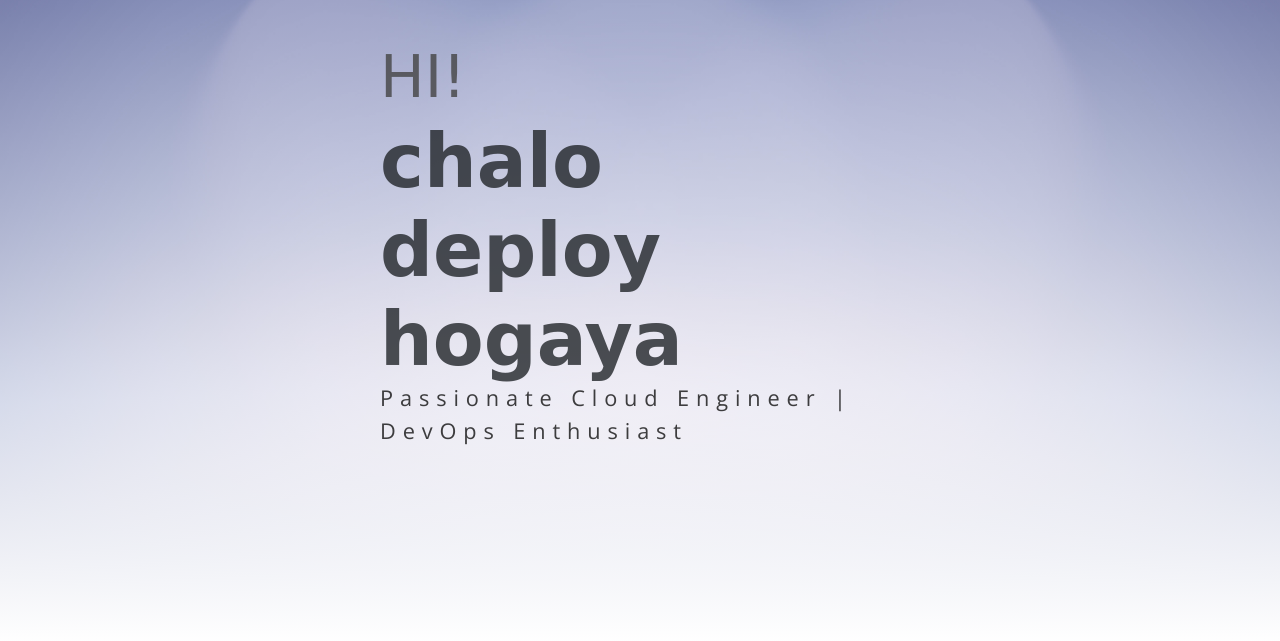
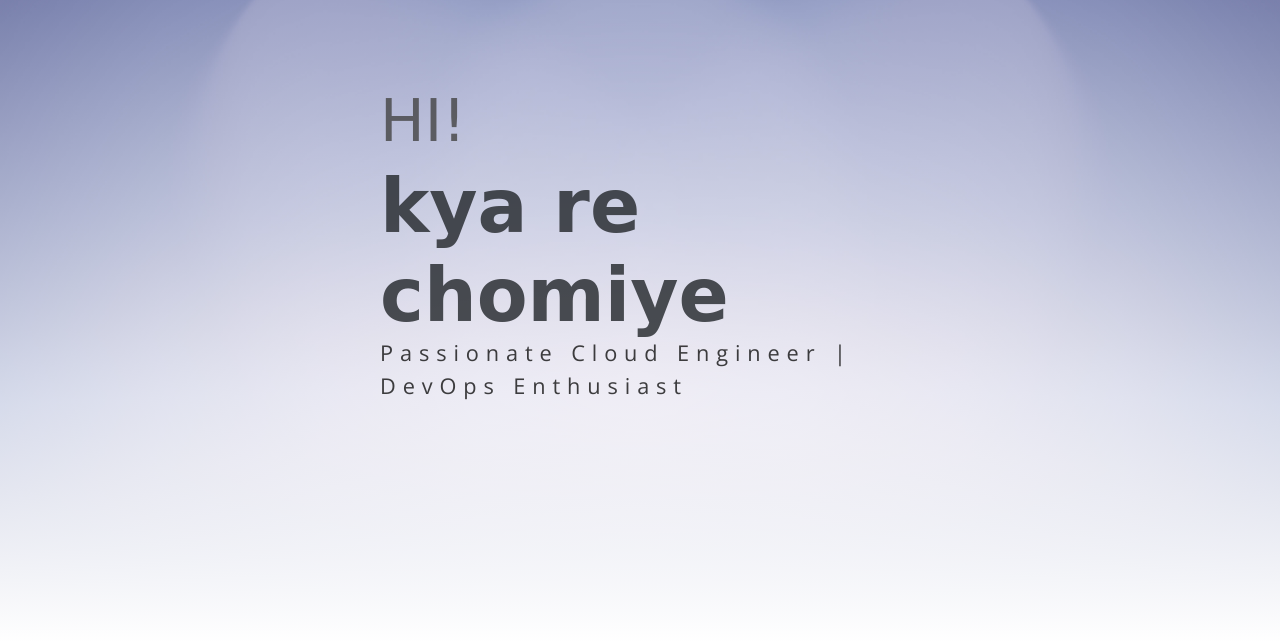
Before and after one commit to Pareshch28/aws_pipeline_appdeploy, a plain HTML site: page index.html in a window 1280 px wide. Shown: the part 156-797 px from the top of the page. Drawn offline with nearby package versions, Linux system fonts and the light colour scheme; a web font is replaced by a local one.

Commit message:
Update index.html

```diff
--- a/index.html
+++ b/index.html
@@ -52,7 +52,7 @@
         <div class="header-content container">
             <h1 class="header-title">
                 <span class="up">HI!</span>
-                <span class="down">chalo deploy hogaya </span>
+                <span class="down">kya re chomiye </span>
             </h1>
             <p class="header-subtitle">Passionate Cloud Engineer | DevOps Enthusiast</p>
 
```
